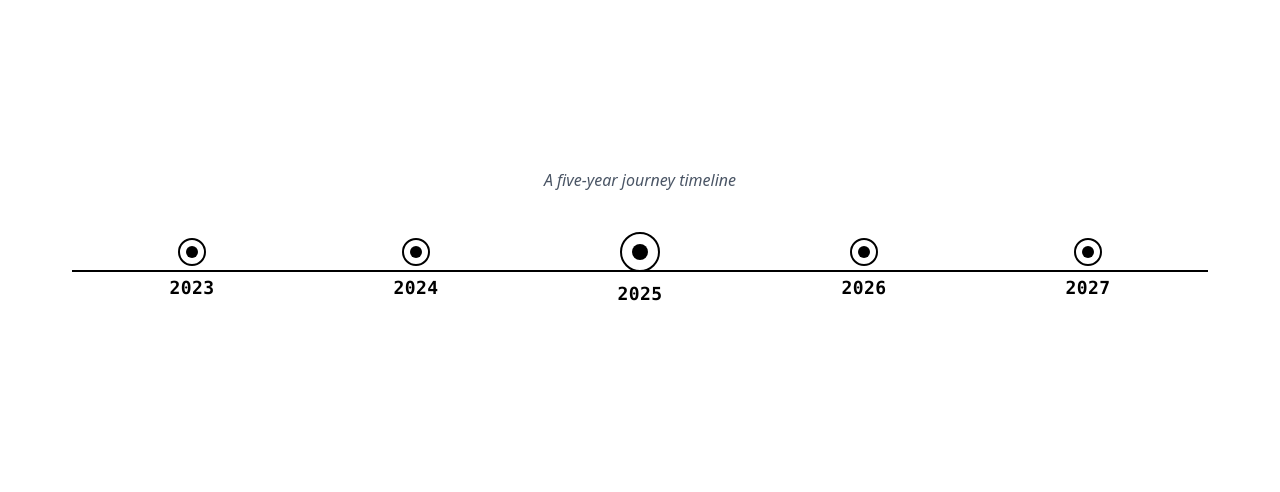
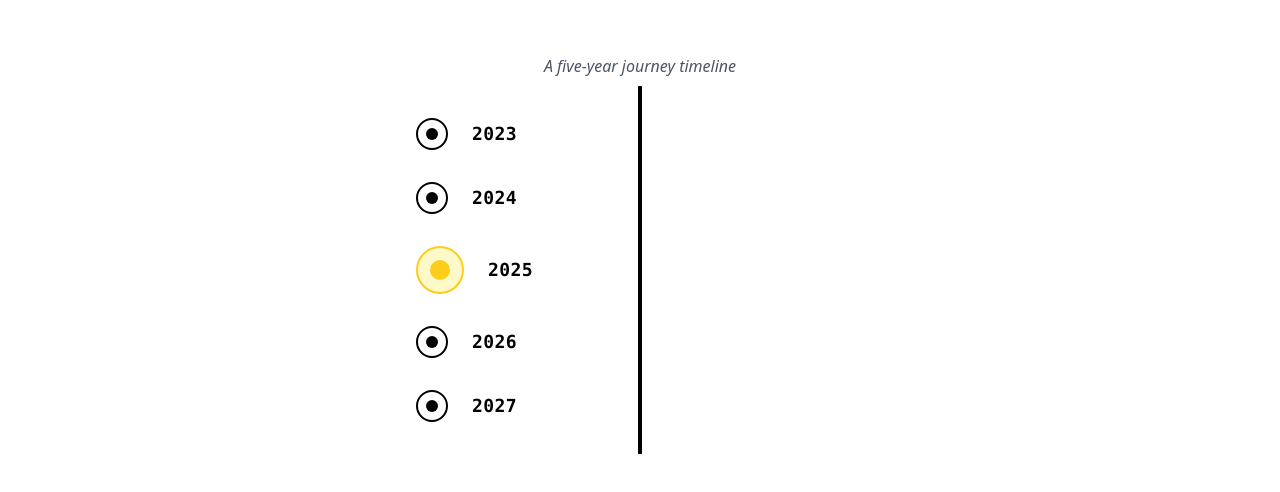
Before and after one commit to RahmatAlIhsan/Portofolio, a Next.js app: page / in a window 1280 px wide. Shown: the part 946-1438 px from the top of the page. Built offline with nearby package versions, Linux system fonts and the light colour scheme.

Commit message:
new fitur

```diff
--- a/app/page.js
+++ b/app/page.js
@@ -51,6 +51,8 @@ function Section({ children, className = "", ...props }) {
 }
 
 export default function Home() {
+  // State untuk skill aktif (klik)
+  const [activeSkill, setActiveSkill] = useState(null);
   const [darkMode, setDarkMode] = useState(false);
   const [openYear, setOpenYear] = useState(null);
   // Draggable toggle
@@ -126,49 +128,41 @@ export default function Home() {
         </div>
       </section>
 
-      {/* 3. Tentang Saya / Journey Hidup */}
+      {/* 3. Tentang Saya / Journey Hidup - VERTIKAL */}
       <section className={`min-h-screen flex flex-col items-center justify-center ${darkMode ? 'bg-black' : 'bg-white'} px-2 sm:px-0`} id="about">
         <div className="mb-2 text-center">
           <span className={`italic text-base ${darkMode ? 'text-gray-300' : 'text-gray-600'}`}>A five-year journey timeline</span>
         </div>
-        <div className="w-full overflow-x-auto">
-          <div className="flex flex-col items-center">
-            {/* Timeline garis dan node */}
-            <div className="relative flex flex-row flex-nowrap items-center gap-2 sm:gap-0 py-8 px-2 min-w-[700px]" style={{justifyContent: 'flex-start'}}>
-              {/* Garis lurus menyesuaikan dark mode */}
-              <div className={`absolute top-1/2 left-0 right-0 h-0.5 z-0 ${darkMode ? 'bg-white' : 'bg-black'}`} style={{height: 2}} />
+        <div className="flex flex-col items-center w-full max-w-xs sm:max-w-md mx-auto relative py-8">
+          {/* Garis vertikal */}
+          <div className={`absolute left-1/2 -translate-x-1/2 top-0 bottom-0 w-1 ${darkMode ? 'bg-white' : 'bg-black'}`} style={{zIndex: 0}} />
           {timeline.map((item, i) => (
-                <div key={item.year} className="relative flex flex-col items-center z-10" style={{minWidth: 70}}>
+            <div key={item.year} className="relative flex flex-row items-center w-full z-10 mb-8 last:mb-0">
               {/* Node bulat interaktif */}
               <button
                 onClick={() => setOpenYear(openYear === i ? null : i)}
-                    className={`transition-all duration-200 rounded-full flex items-center justify-center focus:outline-none ${openYear === i ? 'scale-110 shadow-lg' : ''} ${item.year === '2025' ? 'w-10 h-10' : 'w-7 h-7'} mx-0 border-2 ${darkMode ? 'border-white bg-black' : 'border-black bg-white'}`}
-                    style={{zIndex: 2}}
+                className={`transition-all duration-200 rounded-full flex items-center justify-center focus:outline-none border-2 ${item.year === '2025' ? 'w-12 h-12 border-yellow-400 bg-yellow-100 animate-pulse' : 'w-8 h-8'} ${darkMode ? 'border-white bg-black' : 'border-black bg-white'} ${openYear === i ? 'scale-110 shadow-lg' : ''}`}
+                style={{zIndex: 2, marginRight: 24}}
                 aria-label={`Buka detail ${item.year}`}
               >
-                    <div className={`${item.year === '2025' ? 'w-4 h-4' : 'w-3 h-3'} rounded-full ${darkMode ? 'bg-white' : 'bg-black'}`} />
+                <div className={`${item.year === '2025' ? 'w-5 h-5 bg-yellow-400' : 'w-3 h-3'} rounded-full ${item.year === '2025' ? '' : (darkMode ? 'bg-white' : 'bg-black')}`} />
               </button>
-                  {/* Tahun */}
-                  <span className={`mt-2 text-base md:text-lg font-bold font-mono tracking-wide select-none ${darkMode ? 'text-white' : 'text-black'}`}>
-                    {item.year}
-                  </span>
-                  {/* Detail accordion */}
+              {/* Tahun dan detail */}
+              <div className="flex-1">
+                <span className={`text-base md:text-lg font-bold font-mono tracking-wide select-none ${darkMode ? 'text-white' : 'text-black'}`}>{item.year}</span>
                 <motion.div
                   initial={false}
                   animate={{ height: openYear === i ? 'auto' : 0, opacity: openYear === i ? 1 : 0 }}
                   transition={{ duration: 0.3, ease: 'easeInOut' }}
-                    className="overflow-hidden w-44 md:w-56"
+                  className="overflow-hidden"
                 >
                   {openYear === i && (
-                      <div className={`mt-2 mb-2 px-2 py-2 text-xs md:text-sm rounded shadow border ${darkMode ? 'text-white border-white bg-black' : 'text-black border-black bg-white'}`}>
-                        {item.desc}
-                      </div>
+                    <div className={`mt-2 mb-2 px-2 py-2 text-xs md:text-sm rounded shadow border ${darkMode ? 'text-white border-white bg-black' : 'text-black border-black bg-white'}`}>{item.desc}</div>
                   )}
                 </motion.div>
               </div>
+            </div>
           ))}
-            </div>
-          </div>
         </div>
       </section>
 
@@ -177,8 +171,13 @@ export default function Home() {
   <h2 className={`text-2xl xs:text-3xl font-bold mb-8 sm:mb-10 font-title text-center ${darkMode ? 'text-white' : 'text-black'}`}>Portofolio</h2>
         <div className="grid grid-cols-1 xs:grid-cols-2 lg:grid-cols-3 gap-6 sm:gap-8 w-full max-w-xs xs:max-w-2xl lg:max-w-5xl">
           {portfolio.map((item, i) => {
-            // All portfolio items show inline alert 'Coming soon'
+            // Sertifikat diarahkan ke laman Credly
+            const isCert = item.title.toLowerCase().includes('sertifikat');
             const handleClick = () => {
+              if (isCert) {
+                window.open('https://www.credly.com/users/rahmat-al-ihsan/badges#credly', '_blank');
+                return;
+              }
               setShowInlineAlert(prev => ({ ...prev, [i]: true }));
               setTimeout(() => setShowInlineAlert(prev => ({ ...prev, [i]: false })), 2000);
             };
@@ -200,8 +199,8 @@ export default function Home() {
                 <div className="absolute inset-0 bg-black/70 opacity-0 group-hover:opacity-80 flex items-center justify-center transition-all duration-300">
                   <span className="text-white text-lg font-bold">Lihat Detail</span>
                 </div>
-                {/* Inline alert for all portfolio items */}
-                {showInlineAlert[i] && (
+                {/* Inline alert untuk selain sertifikat */}
+                {!isCert && showInlineAlert[i] && (
                   <div className={`absolute left-1/2 -translate-x-1/2 bottom-4 rounded-lg px-4 py-2 font-semibold shadow z-20 animate-fadeIn border ${darkMode ? 'bg-black border-white text-white' : 'bg-white border-black text-black'}`}>
                     Coming soon
                   </div>
@@ -219,9 +218,17 @@ export default function Home() {
           {skills.map((item, i) => (
             <div
               key={i}
-              className="flex flex-col items-center justify-center"
+              className="flex flex-col items-center justify-center cursor-pointer"
+              onClick={() => setActiveSkill(activeSkill === i ? null : i)}
             >
-              <Image src={item.img} alt={item.name} width={56} height={56} className="object-contain grayscale hover:grayscale-0 transition-all duration-500" />
+              <Image
+                src={item.img}
+                alt={item.name}
+                width={56}
+                height={56}
+                className={`object-contain transition-all duration-500 ${activeSkill === i ? '' : 'grayscale'} ${activeSkill === i ? 'scale-110 drop-shadow-lg' : ''}`}
+                style={activeSkill === i ? { filter: 'none' } : {}}
+              />
               <div className={`mt-2 text-base font-semibold ${darkMode ? 'text-white' : 'text-black'}`}>{item.name}</div>
             </div>
           ))}
```
Lines whose indentation alone changed are shown as unchanged.
